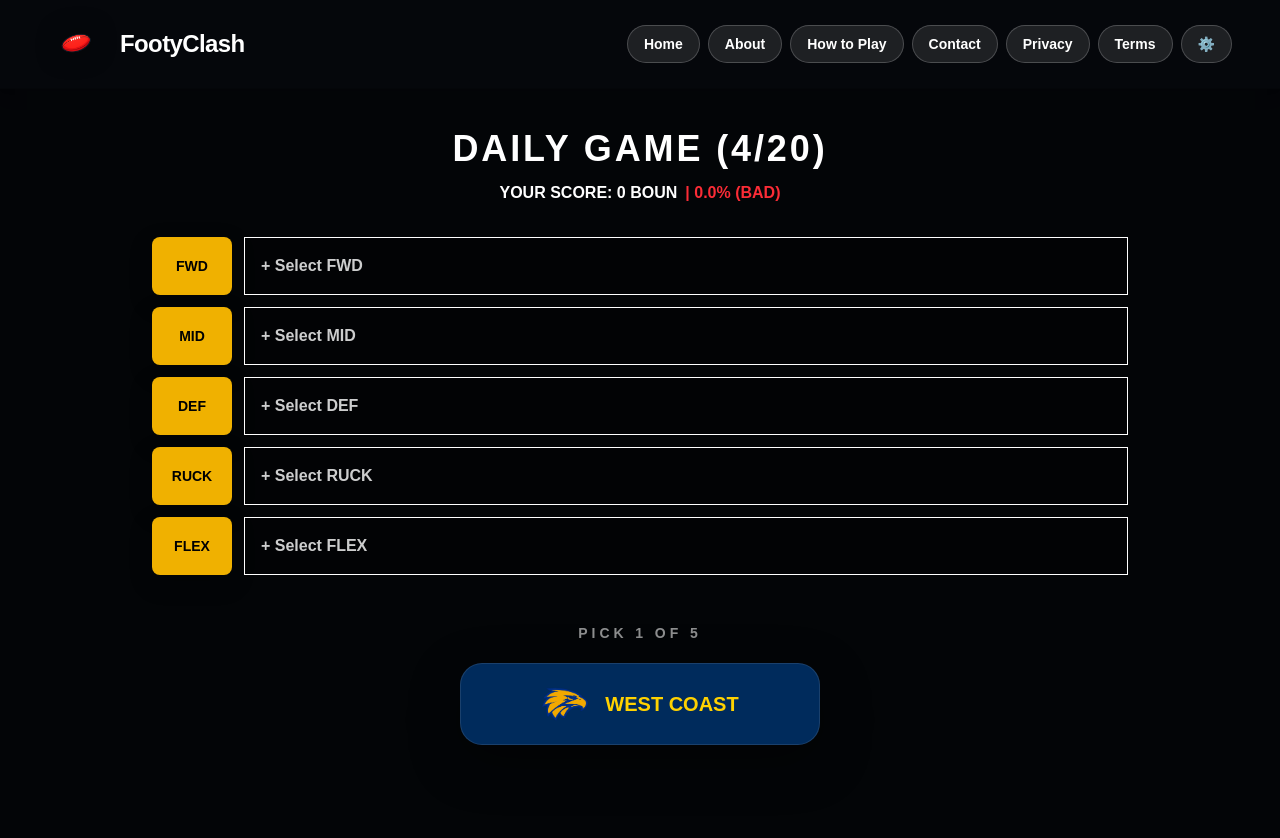
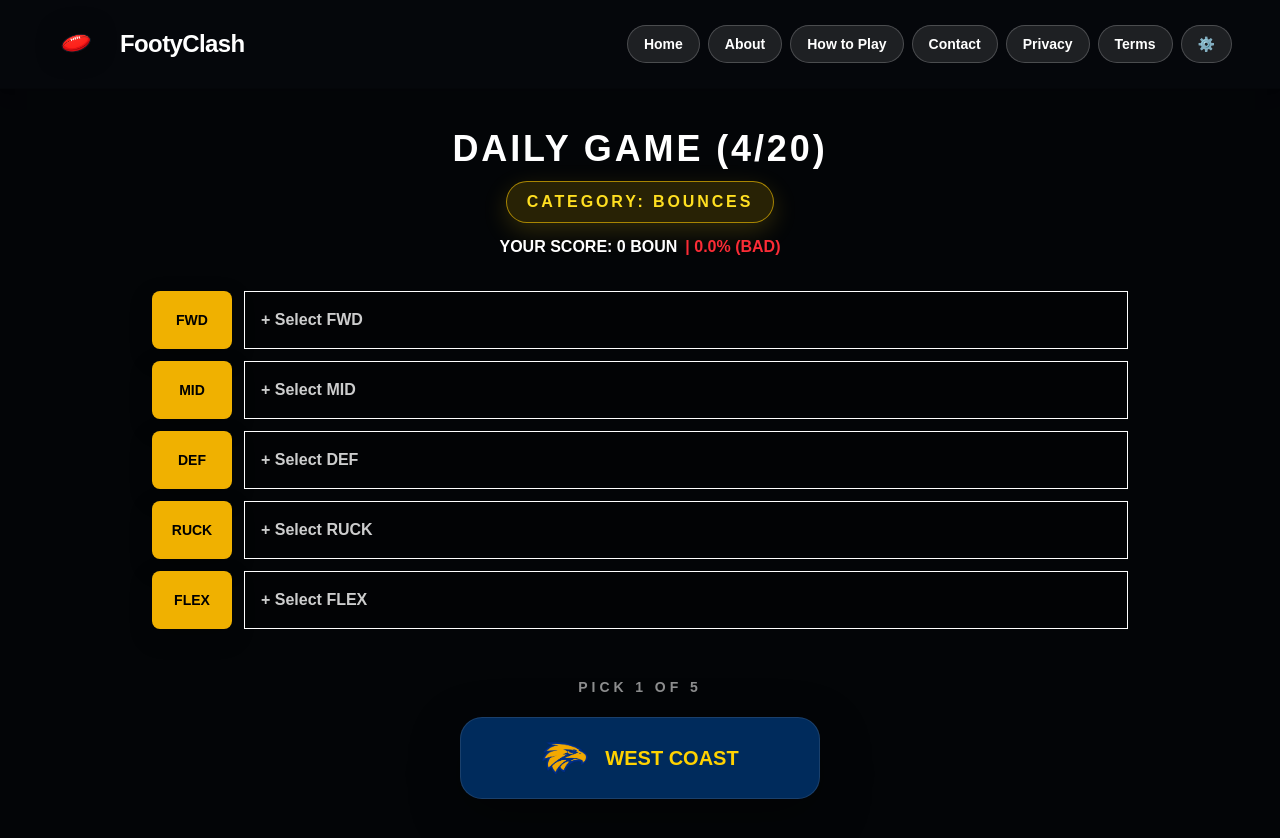
Before and after one commit to zebraspread-glitch/footyclash-site, a Next.js app: page /daily in a window 1280 px wide. Shown: the top 838 px of the page. Built offline with nearby package versions, Linux system fonts and the light colour scheme.

Commit message:
update site

```diff
--- a/app/daily/page.tsx
+++ b/app/daily/page.tsx
@@ -908,12 +908,18 @@
             DAILY GAME ({todayLabel})
           </h1>
 
-          <div className="mt-3 text-sm font-extrabold text-white sm:text-base">
-            YOUR SCORE: {formatStatValue(currentScore, dailyMode)} {modeMeta.short}
-            <span className={`ml-2 ${currentTier.textClass}`}>
-              | {percent.toFixed(1)}% ({currentTier.label.toUpperCase()})
-            </span>
-          </div>
+          <div className="mt-3 flex flex-col items-center gap-3">
+  <div className="rounded-full border border-yellow-400/60 bg-yellow-400/15 px-5 py-2 text-sm font-black uppercase tracking-[0.18em] text-yellow-300 shadow-[0_8px_24px_rgba(250,204,21,0.18)] sm:text-base">
+    Category: {modeMeta.label}
+  </div>
+
+  <div className="text-sm font-extrabold text-white sm:text-base">
+    YOUR SCORE: {formatStatValue(currentScore, dailyMode)} {modeMeta.short}
+    <span className={`ml-2 ${currentTier.textClass}`}>
+      | {percent.toFixed(1)}% ({currentTier.label.toUpperCase()})
+    </span>
+  </div>
+</div>
         </div>
 
         <div className="mt-7 sm:mt-8">
```
